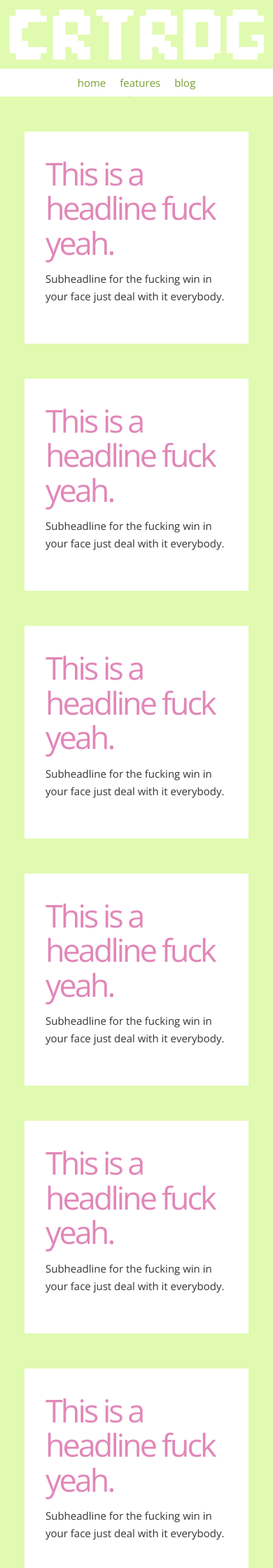
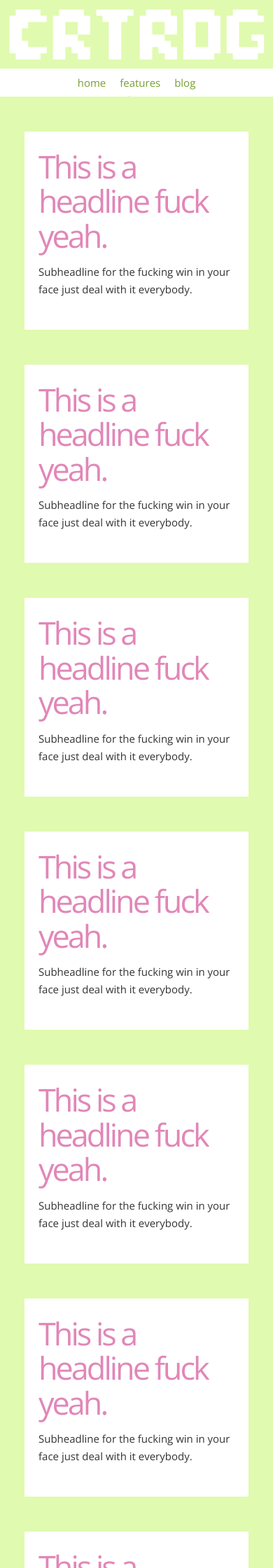
Before and after one commit to superbigtree/powerups, a Jekyll site: the page built from index.html, in a window 390 px wide. Shown: the top 2240 px of the page at 70% size. Built offline with Jekyll 4.4.1, drawn with Linux system fonts in a browser that asks for light colours; nearby versions of some CDN libraries.

Commit message:
reduce story padding for small screens

```diff
--- a/css/style.css
+++ b/css/style.css
@@ -75,10 +75,6 @@ nav#main ul li {
   margin: 0px auto;
 }
 
-.stories {
-  margin: 50px 0px;
-}
-
 div#main {
   background-color: #E0FAAF;
   z-index: 500;
@@ -86,9 +82,13 @@ div#main {
   width: 100%;
 }
 
+.stories {
+  margin: 50px 0px;
+}
+
 .story {
   background-color: #fff;
-  padding: 35px 30px;
+  padding: 25px 20px;
 }
 
 .story h2 {
@@ -110,6 +110,11 @@ footer .container {
 
   .container {
     width: 540px;
+  }
+
+  .story {
+    background-color: #fff;
+    padding: 35px 30px;
   }
 
 }
```
Also changed, not shown: 1 other file.
